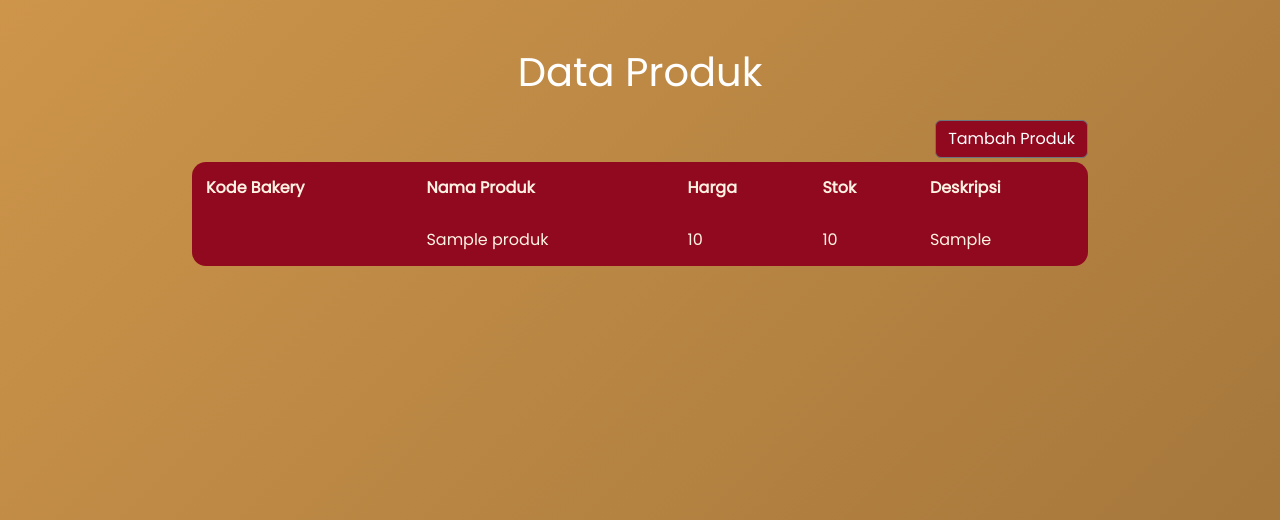
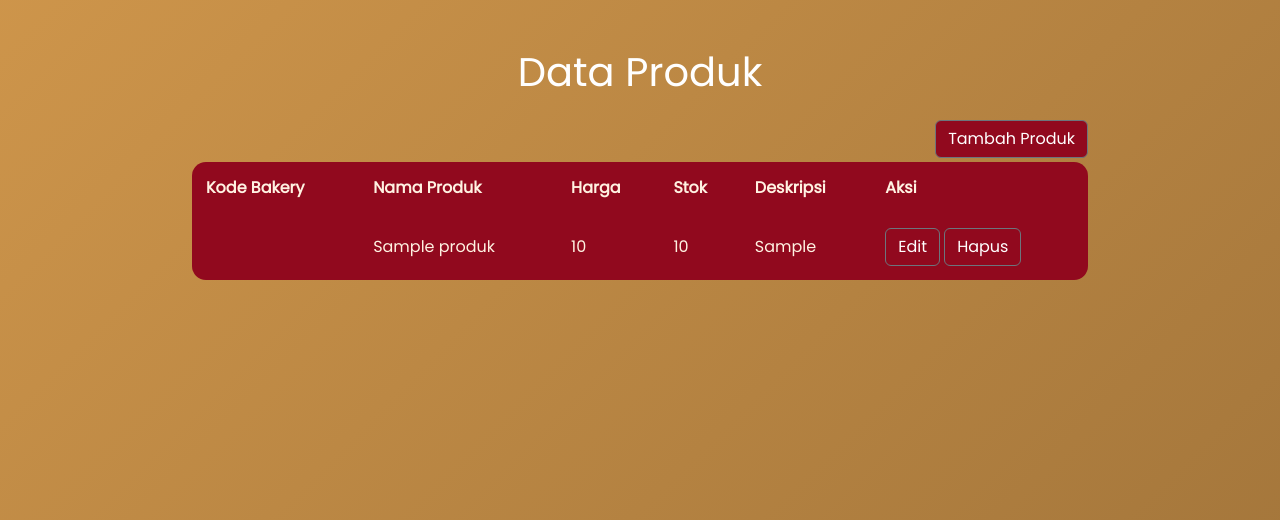
Before and after one commit to hhhreza/Rise-Bake, a PHP site: page /data_produk.php in a window 1280 px wide. Shown: the part 74-594 px from the top of the page. Run offline with PHP 8.4, Linux system fonts and the light colour scheme; a user stored in the database is signed in; tables that the repository leaves empty hold one stand-in row (values such as "Sample post"); data that the repository does not hold is empty.

Commit message:
Merapikan tabel dan membuat button untuk mengedit dan menghapus

```diff
--- a/projek/data_produk.php
+++ b/projek/data_produk.php
@@ -2,10 +2,10 @@
 session_start();
 include 'koneksi.php';
 // Kalau belum login atau bukan admin, tendang keluar
-/* if (!isset($_SESSION['login']) || $_SESSION['role'] != 'admin') {
+if ($_SESSION['login'] != true || $_SESSION['role'] != 'admin') {
     header("Location: index.php");
     exit();
-} */
+}
 
 $query = "SELECT * FROM list_produk";
 $result = mysqli_query($koneksi, $query);
@@ -28,7 +28,7 @@ $result = mysqli_query($koneksi, $query);
                     <span class="navbar-toggler-icon"></span>
             </button>
             <div class="collapse navbar-collapse" id="navbarNav">
-                <ul class="navbar-nav ms-auto me-4 gap-1">
+                <ul class="navbar-nav ms-auto justiify-content-center me-4 gap-1">
                     <li class="nav-item">
                         <a class="nav-link active" aria-current="page" href="dashboardAdmin.php">Home</a>
                     </li>
@@ -38,11 +38,11 @@ $result = mysqli_query($koneksi, $query);
                     <li class="nav-item">
                         <a class="nav-link" href="data_penjualan.php">Data Penjualan</a>
                     </li>
-                    <div class="logout-button ms-auto">
+                    <li class="logout-button nav-item ms-auto">
                         <a href="logout.php">
                             <button type="button" class="btn btn-dark logout">Logout</button>
                         </a>
-                    </div>
+                    </li>
                 </ul>
             </div>
         </div>
@@ -62,7 +62,8 @@ $result = mysqli_query($koneksi, $query);
                     <th>Nama Produk</th>
                     <th>Harga</th>
                     <th>Stok</th>
-                    <th>Deskripsi</th>
+                    <th id="deskripsi">Deskripsi</th>
+                    <th>Aksi</th>
                 </tr>
                 <?php while ($row = mysqli_fetch_assoc($result)) { ?>
                 <tr>
@@ -71,6 +72,12 @@ $result = mysqli_query($koneksi, $query);
                     <td><?php echo $row['harga']; ?></td>
                     <td><?php echo $row['stok']; ?></td>
                     <td><?php echo $row['deskripsi']; ?></td>
+                    <td>
+                        <div class="button-aksi d-flex gap-1">
+                            <a role="button" href="form_edit.php?id_produk=<?php echo $row['id_produk']; ?>" class="btn btn-secondary">Edit</a>
+                            <a role="button" href="proses_hapus.php?id_produk=<?php echo $row['id_produk']; ?>" class="btn btn-secondary">Hapus</a>
+                        </div>
+                    </td>
                 </tr>
                 <?php } ?>
             </table>
```
